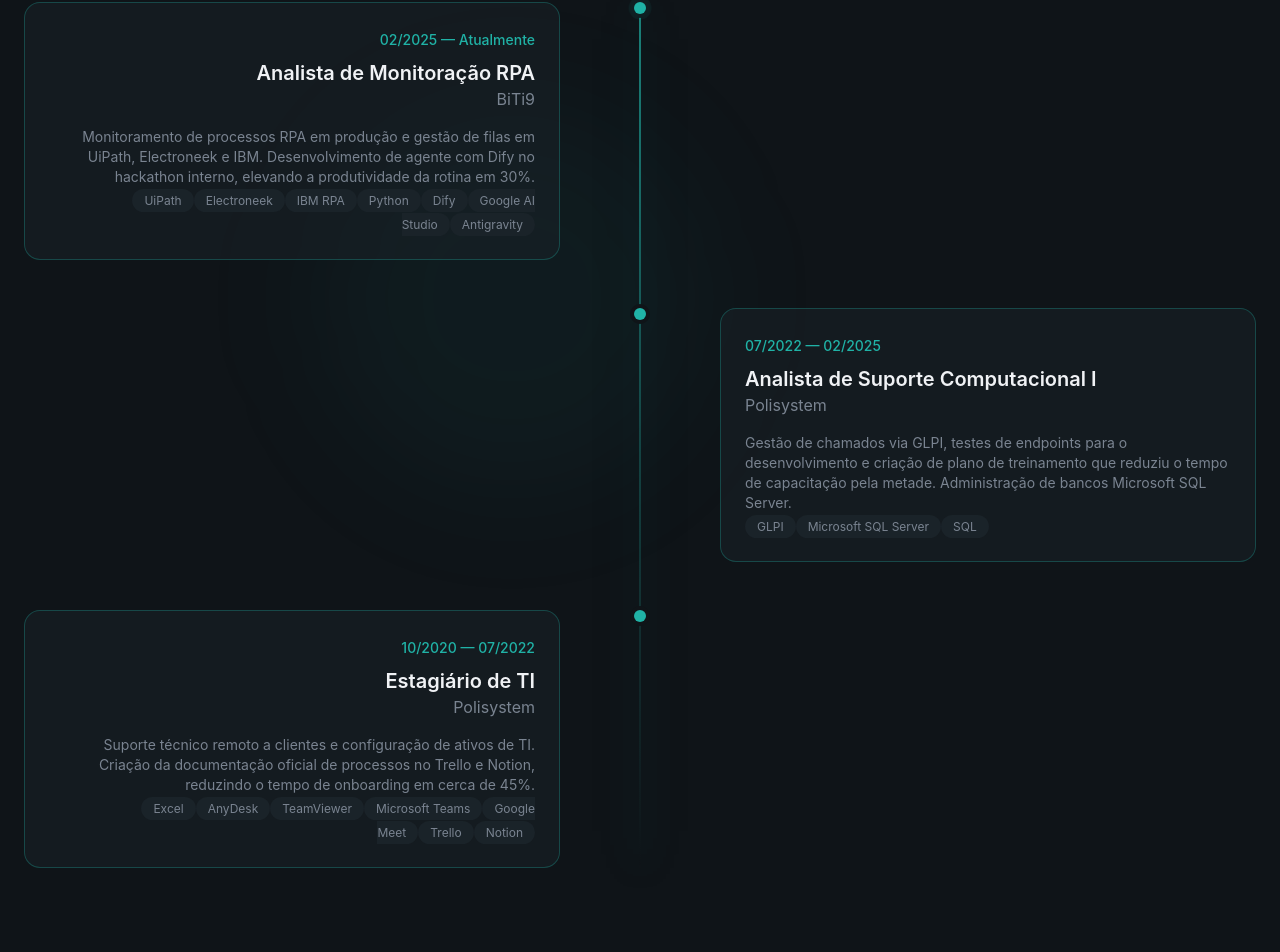
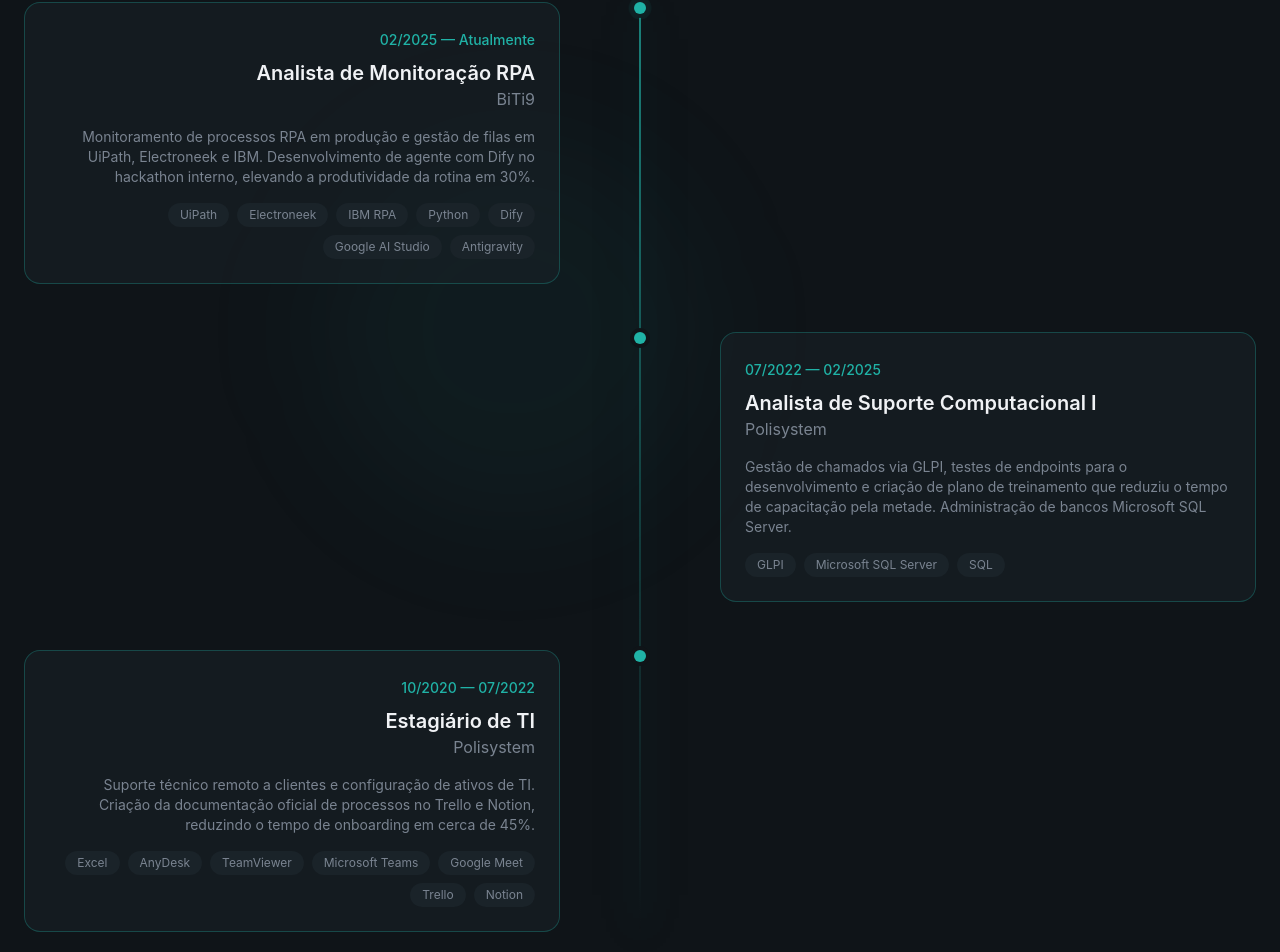
Before and after one commit to AdsonMozart/meu-portfolio, a React (Vite) app: page / in a window 1280 px wide. Shown: the part 3711-4663 px from the top of the page. Built offline with nearby package versions, Linux system fonts and the light colour scheme.

Commit message:
feat: últimos ajustes extras na seção Experiencias

```diff
--- a/src/sections/Experiencias.jsx
+++ b/src/sections/Experiencias.jsx
@@ -79,7 +79,9 @@ export const Experiencias = () => {
                   <h3 className="text-xl font-semibold mt-2">{exp.role}</h3>
                   <p className="text-muted-foreground">{exp.company}</p>
                   <p className="text-sm text-muted-foreground mt-4">{exp.description}</p>
-                  <div>
+                  <div
+                      className={`flex flex-wrap gap-2 mt-4 ${index % 2 === 0 ? "md:justify-end" : ""}`}
+                    >
                     {exp.tools.map((tech, techIndex) => (
                       <span
                         key={techIndex}
```
